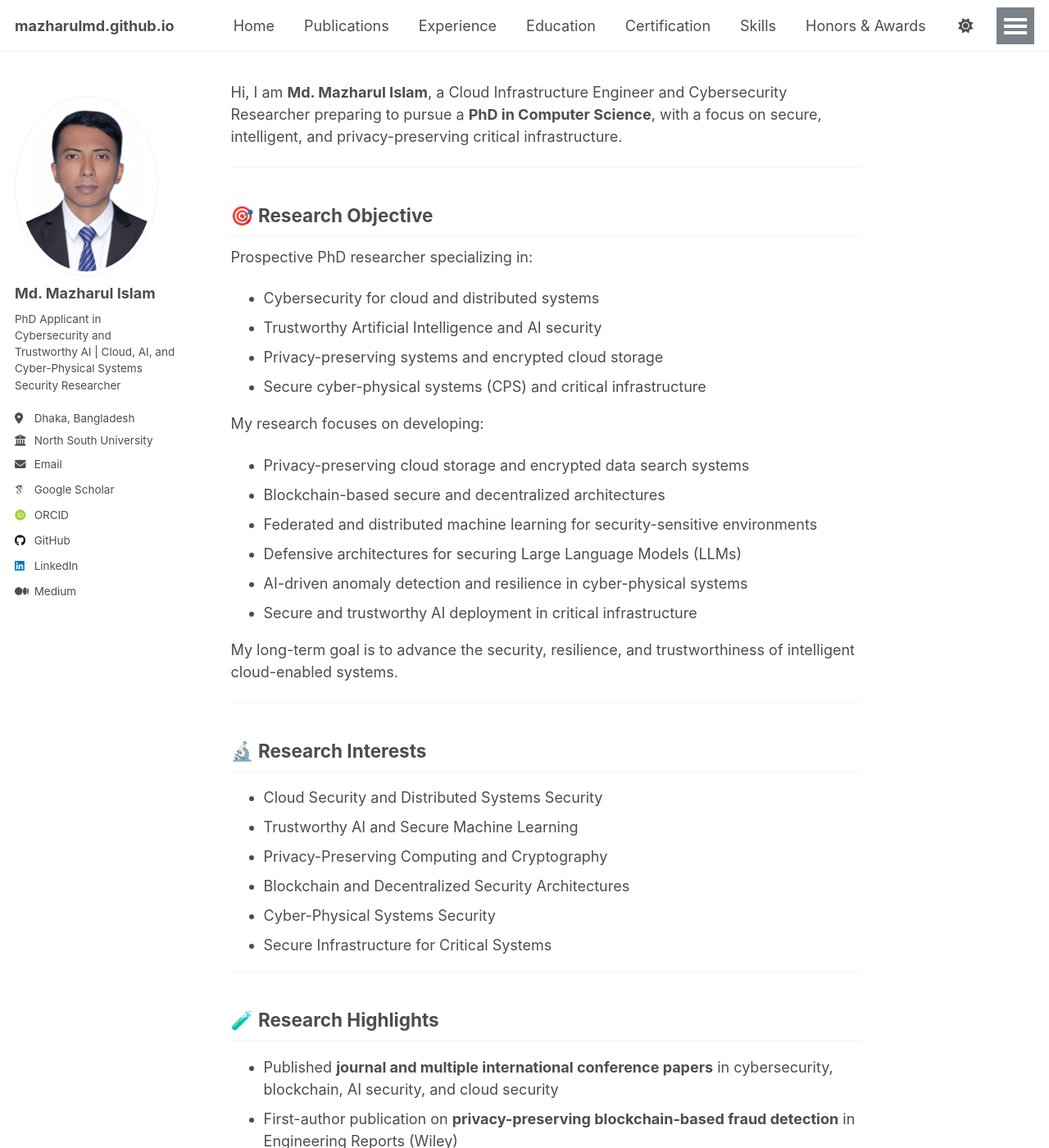
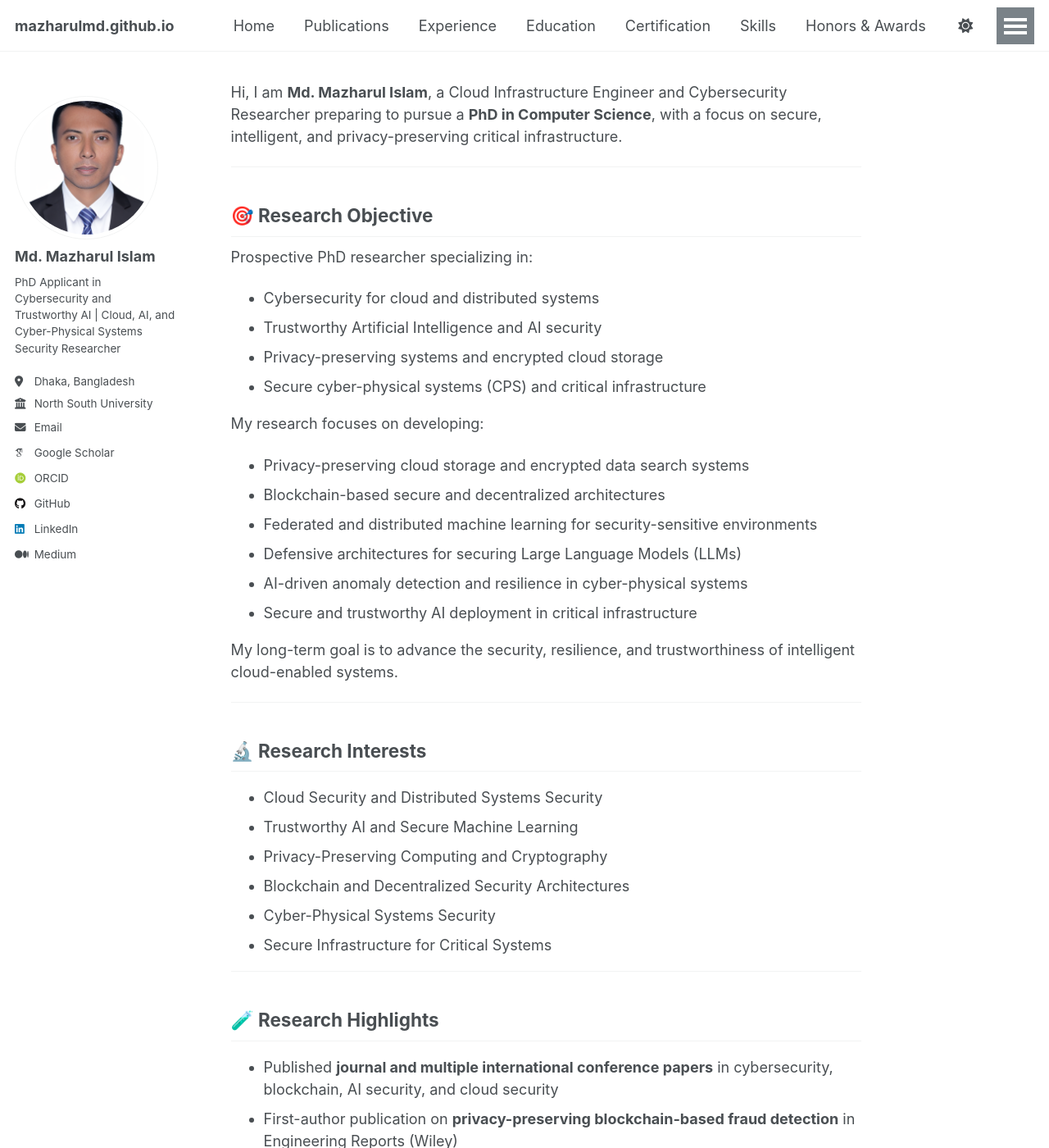
Before and after one commit to mazharulmd/mazharulmd.github.io, a Jekyll site: the page built from _pages/about.md, in a window 1280 px wide and 1400 px high. Shown: the whole window at 82% size. Built offline with Jekyll 4.4.1, drawn with Linux system fonts in a browser that asks for light colours; some web fonts are replaced; a script that is not in the unit is left out.

Commit message:
Make profile image circular

```diff
--- a/_sass/layout/_sidebar.scss
+++ b/_sass/layout/_sidebar.scss
@@ -79,13 +79,10 @@
 /*
    Author profile and links
    ========================================================================== */
-
 .author__avatar {
   display: table-cell;
   vertical-align: top;
   width: 36px;
-  // set width only, for non-square avatars
-  // height: 36px;
 
   @include breakpoint($large) {
     display: block;
@@ -94,8 +91,10 @@
   }
 
   img {
-    max-width: 175px;
+    width: 175px;
+    height: 175px;
     border-radius: 50%;
+    object-fit: cover;
 
     @include breakpoint($large) {
       padding: 5px;
@@ -103,6 +102,7 @@
     }
   }
 }
+
 
 .author__content {
   display: table-cell;
--- a/assets/css/main.scss
+++ b/assets/css/main.scss
@@ -40,11 +40,3 @@
     "vendor/font-awesome/solid",
     "vendor/font-awesome/brands"
 ;
-
-/* Fix profile image to circle */
-.author__avatar img {
-  width: 220px;
-  height: 220px;
-  border-radius: 50%;
-  object-fit: cover;
-}
```
